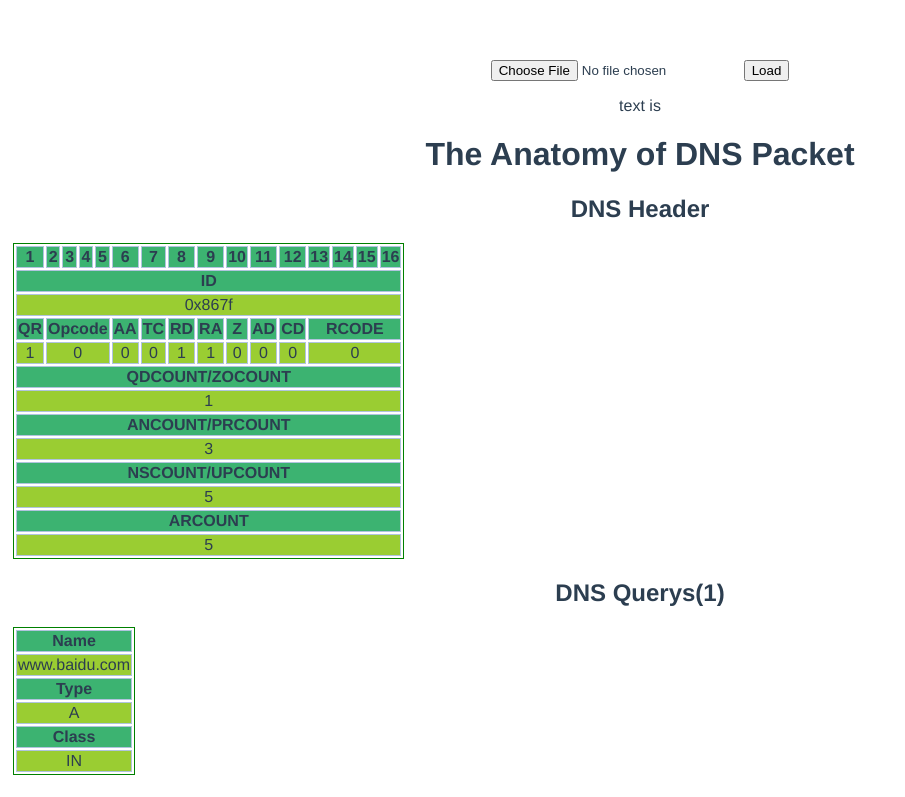
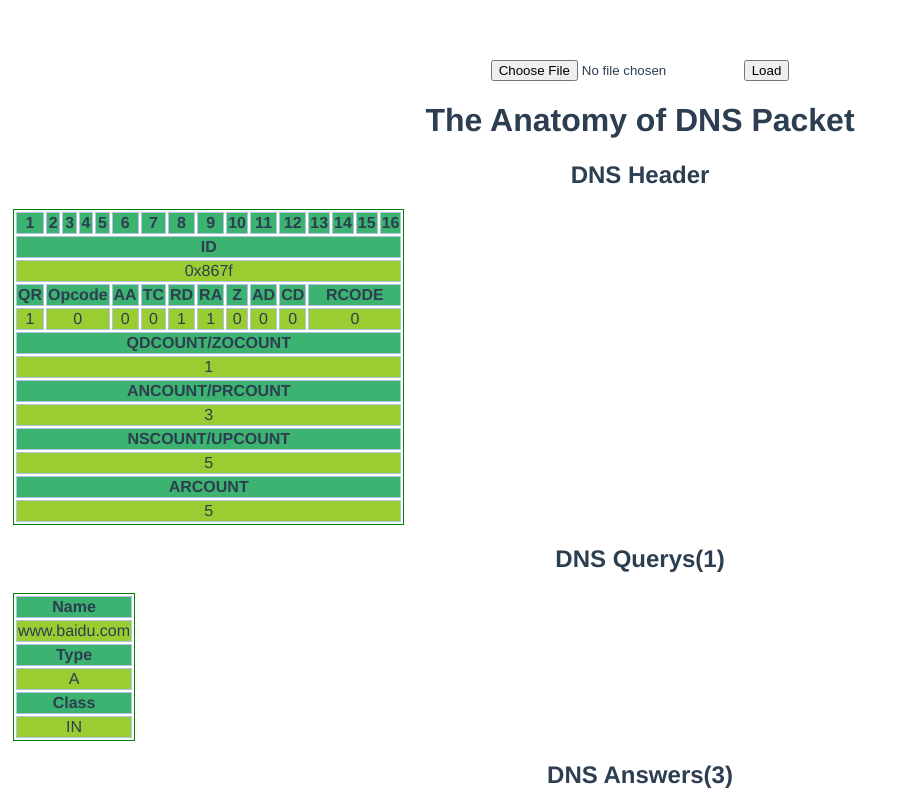
Before and after one commit to xiongmao86/dns-playground, a Vue app: page / in a window 1280 px wide. Shown: the top 797 px of the page, without its empty margins (0-905 px from the left). Built offline with nearby package versions, Linux system fonts and the light colour scheme.

Commit message:
Load and show binary data.

```diff
--- a/src/App.vue
+++ b/src/App.vue
@@ -2,36 +2,42 @@
   <div id="app">
       <input id="binaryFile" type="file">
       <button @click="loadBinary">Load</button>
-      <p>text is {{ text }}</p>
+      <DNSBuffer v-if="this.arrayBuffer"
+        :buffer="buffer" />
       <DNSPacket />
   </div>
 </template>
 
 <script>
 import DNSPacket from './components/DNSPacket.vue'
+import DNSBuffer from './components/DNSBuffer.vue'
 
 export default {
   name: 'App',
   components: {
-    DNSPacket
+    DNSPacket,
+    DNSBuffer
   },
   data () {
     return {
-      text: ""
+      arrayBuffer: null
     };
   },
+  computed: {
+    buffer () {
+      return [...new Uint8Array(this.arrayBuffer)]
+        .map (b => b.toString(16).toUpperCase().padStart(2, '0'));
+    }
+  },
   methods: {
-    setText (str) {
-      this.text = str;
-    },
     loadBinary () {
       let files = document.getElementById("binaryFile").files;
       // TODO temporarily.
       if (files.length === 1) {
         let file = files[0];
         let reader = new FileReader();
-        reader.onload = (event) => this.text = event.target.result;
-        reader.readAsText(file);
+        reader.onload = (event) => this.arrayBuffer = event.target.result;
+        reader.readAsArrayBuffer(file);
       }
     }
   }
--- /dev/null
+++ b/src/components/DNSBuffer.vue
@@ -0,0 +1,21 @@
+<template>
+    <p>
+        <span v-for="(byte, index) in buffer"
+            v-bind:byte="byte"
+            v-bind:key="index">
+            {{byte}}
+        </span>
+    </p>
+</template>
+
+<script>
+export default {
+    props: {
+        buffer: Array
+    }
+}
+</script>
+
+<style>
+
+</style>
```
